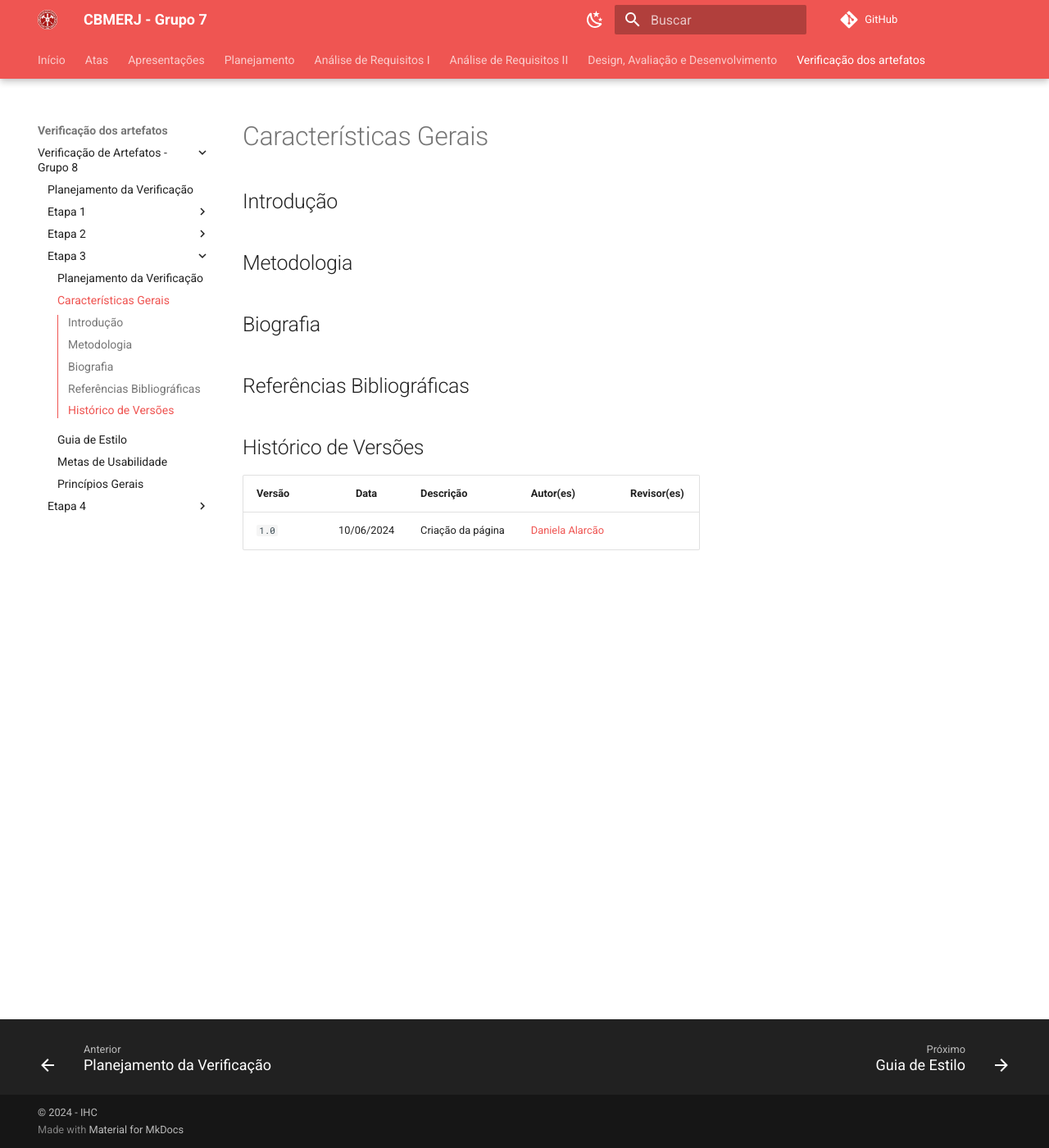
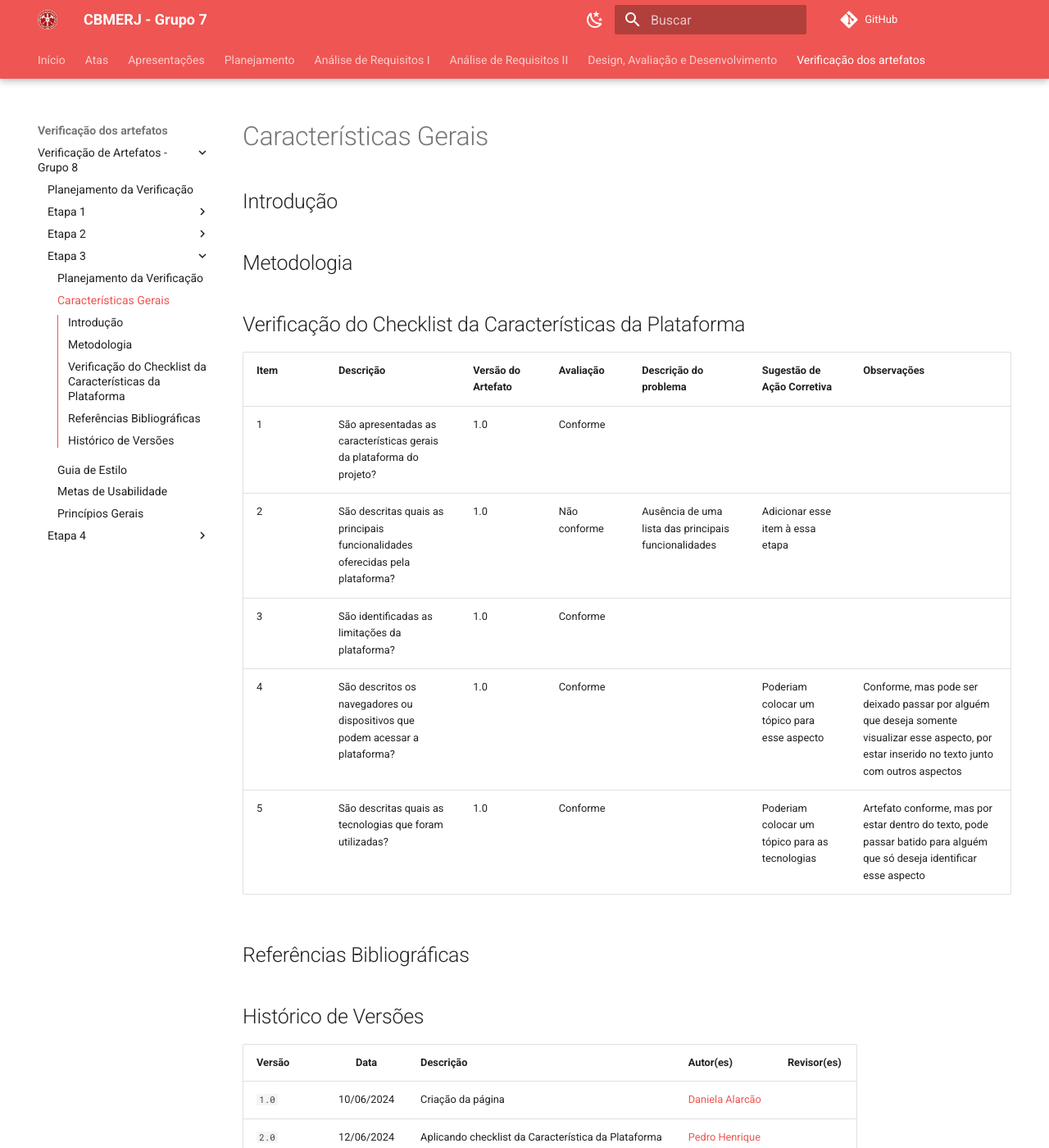
Before and after one commit to Interacao-Humano-Computador/2024.1-CBMERJ, an MkDocs documentation site: the page built from docs/verificacao_artefatos/verificacao_grupo_8/etapa_3/05_caracteristicas_gerais.md, in a window 1280 px wide and 1400 px high. Shown: the whole window at 82% size. Built offline with MkDocs 1.6.1 and Material for MkDocs 9.7.7, drawn with Linux system fonts in a browser that asks for light colours; comment, search, counter and statistics services are not loaded.

Commit message:
Aplicando checklist da Característica da Plataforma

```diff
--- a/docs/verificacao_artefatos/verificacao_grupo_8/etapa_3/05_caracteristicas_gerais.md
+++ b/docs/verificacao_artefatos/verificacao_grupo_8/etapa_3/05_caracteristicas_gerais.md
@@ -2,7 +2,14 @@
 
 ## Metodologia
 
-## Biografia
+## Verificação do Checklist da Características da Plataforma
+| Item | Descrição      | Versão do Artefato | Avaliação      | Descrição do problema | Sugestão de Ação Corretiva | Observações |
+| ---- | -------------- | ------------------ | -------------- | --------------------- | -------------------------- | ----------- |
+|  1   | São apresentadas as características gerais da plataforma do projeto? | 1.0 | Conforme |  |  | |
+|  2   | São descritas quais as principais funcionalidades oferecidas pela plataforma? | 1.0 | Não conforme | Ausência de uma lista das principais funcionalidades | Adicionar esse item à essa etapa  | |
+|  3   | São identificadas as limitações da plataforma? | 1.0 | Conforme |  |  | |
+|  4   | São descritos os navegadores ou dispositivos que podem acessar a plataforma? | 1.0 | Conforme  | | Poderiam colocar um tópico para esse aspecto | Conforme, mas pode ser deixado passar por alguém que deseja somente visualizar esse aspecto, por estar inserido no texto junto com outros aspectos |
+|  5   | São descritas quais as tecnologias que foram utilizadas? | 1.0 | Conforme |  | Poderiam colocar um tópico para as tecnologias | Artefato conforme, mas por estar dentro do texto, pode passar batido para alguém que só deseja identificar esse aspecto |
 
 
 ## Referências Bibliográficas
@@ -13,3 +20,4 @@
 | Versão |    Data    | Descrição                                 | Autor(es)                                       | Revisor(es)                                    |
 | ------ | :--------: | ----------------------------------------- | ----------------------------------------------- | ---------------------------------------------- |
 | `1.0`   | 10/06/2024 | Criação da página                         | [Daniela Alarcão](https://github.com/danialarcao) |   |
+| `2.0`   | 12/06/2024 | Aplicando checklist da Característica da Plataforma                         | [Pedro Henrique](https://github.com/PedroHhenriq) |   |
```
